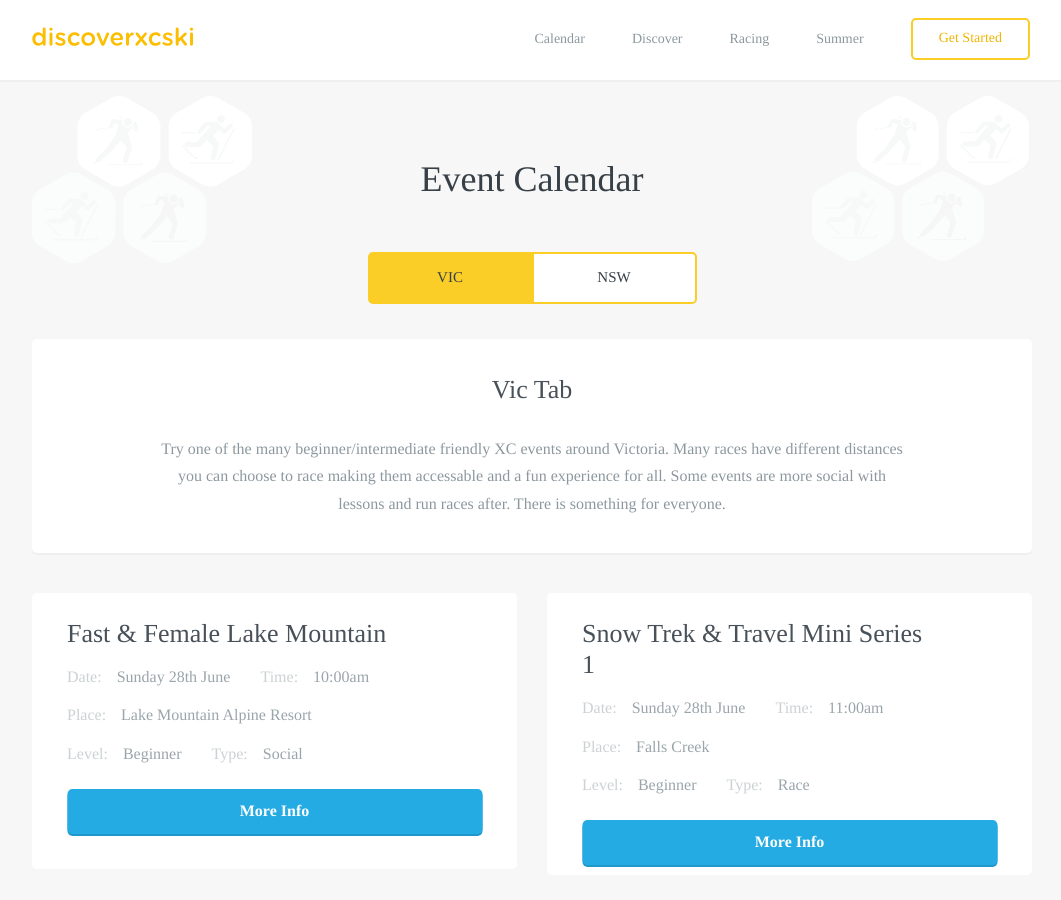
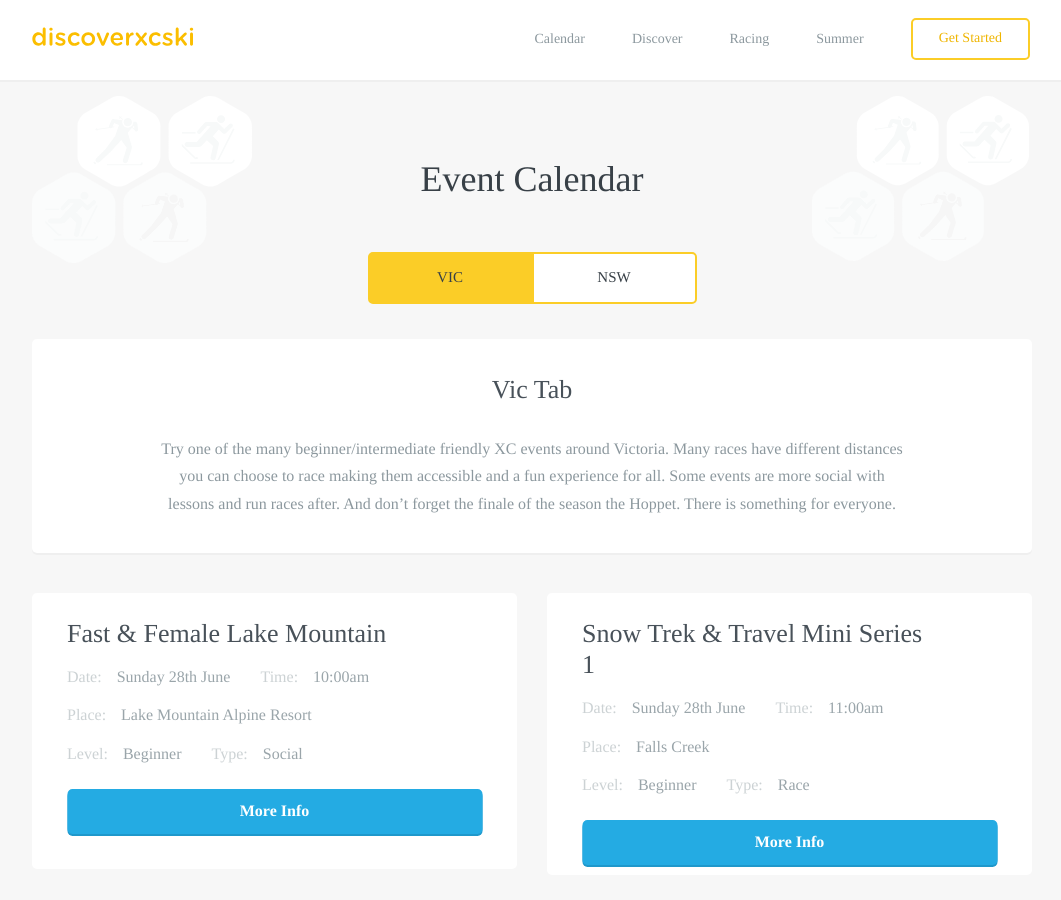
Before and after one commit to robcatto/robcatto.github.io, a Jekyll site: the page built from events/index.html, in a window 1280 px wide and 900 px high. Shown: the whole window, without its empty margins (108-1169 px from the left). Built offline with Jekyll 4.4.1, drawn with Linux system fonts in a browser that asks for light colours; some web fonts are replaced; Markdown is read by kramdown in place of the engine named in the settings.

Commit message:
Update index.html

```diff
--- a/events/index.html
+++ b/events/index.html
@@ -46,7 +46,7 @@ layout: default
         <div id="content1">
         <section class="mobile_section" style="margin-top: 35px; margin-bottom: 0px;">
                     <h3>Vic Tab</h3>
-                    <p>Try one of the many beginner/intermediate friendly XC events around Victoria.  Many races have different distances you can choose to race making them accessable and a fun experience for all.  Some events are more social with lessons and run races after.  There is something for everyone.
+                    <p>Try one of the many beginner/intermediate friendly XC events around Victoria.  Many races have different distances you can choose to race making them accessible and a fun experience for all.  Some events are more social with lessons and run races after.  And don’t forget the finale of the season the Hoppet.  There is something for everyone.
                      </p>
 
         </section>
@@ -289,107 +289,107 @@ layout: default
         <div id="content2">
          <section class="mobile_section" style="margin-top: 35px; margin-bottom: 0px;">
                     <h3>NSW Tab</h3>
-                    <p>Easy to learn and an activity for life, cross country skiing is a sport to put on your winter bucket-list. Whether you are looking to stay healthy or keep fit during the winter, snow-fun for the whole family, winter adventures or racing challenges, cross country skiing has something for everyone..
+                    <p>Come and try one of the many beginner/intermediate friendly XC events run by PerisherXC.  Many races have different distances you can choose to race making them accessible and a fun experience for all.  Some events are more social with lessons and run races after.  And don’t forget Perisher XC Ski Week a great week to explore what you can do on xc skis.
                      </p>
                     <a class="button small dark" href="http://discoverxcski.com/discoverxc/" data-featurette="analytics-click-event" data-event-category="button" data-event-action="M: Clicked Design an iOS Game" data-event-label="Source: Homepage Alt" id="featurette-35">Why should you try XC?</a>
         </section>
 
                 <section class="mobile_section" style="max-width: 1030px;  background-color: transparent; box-shadow: none;" >
                 <div class="row" style="max-width: 1030px;">
+                     <!--Paddy Pallin Junior Perisher-->
+                        <div class="column two">
+                            <div class="callout-card event__card">
+                                    <h3 class="event__heading">Paddy Pallin Junior</h3>
+                                        <span class="event__meta">Date:</span><span class="event__info">Saturday 27th June</span><span class="event__meta">Time:</span><span class="event__info">11:00am</span>
+                                        <br>
+                                        <span class="event__meta">Place:</span><span class="event__info">Perisher</span>
+                                        <br>
+                                        <span class="event__meta">Level:</span><span class="event__info">Beginner</span><span class="event__meta">Type:</span><span class="event__info">Junior</span>
+                                <a class="button small event__button" href="/discoverxc/kids" data-featurette="analytics-click-event" data-event-category="button" data-event-action="M: Clicked Perks" data-event-label="Source: Features Page" id="featurette-13">More Info</a>
+                            </div>
+                        </div>
 
+                          <!--Come and Try XC Skiing Open Day PErisher-->
+                        <div class="column two">
+                            <div class="callout-card event__card">
+                                    <h3 class="event__heading">Come and Try XC Skiing Open Day</h3>
+                                        <span class="event__meta">Date:</span><span class="event__info">Saturday 4th July</span><span class="event__meta">Time:</span><span class="event__info">8:30am</span>
+                                        <br>
+                                        <span class="event__meta">Place:</span><span class="event__info">Perisher</span>
+                                        <br>
+                                        <span class="event__meta">Level:</span><span class="event__info">Beginner</span><span class="event__meta">Type:</span><span class="event__info">Social</span>
+                                <a class="button small event__button" href="/discoverxc/kids" data-featurette="analytics-click-event" data-event-category="button" data-event-action="M: Clicked Perks" data-event-label="Source: Features Page" id="featurette-13">More Info</a>
+                            </div>
+                        </div>
+                          <!--Paddy Pallin Junior Shield-->
+                        <div class="column two">
+                            <div class="callout-card event__card">
+                                    <h3 class="event__heading">Paddy Pallin Junior Shield</h3>
+                                        <span class="event__meta">Date:</span><span class="event__info">Wednesday 8th July</span><span class="event__meta">Time:</span><span class="event__info">1:30pm</span>
+                                        <br>
+                                        <span class="event__meta">Place:</span><span class="event__info">Charlottes Pass</span>
+                                        <br>
+                                        <span class="event__meta">Level:</span><span class="event__info">Beginner</span><span class="event__meta">Type:</span><span class="event__info">Junior</span>
+                                <a class="button small event__button" href="/discoverxc/kids" data-featurette="analytics-click-event" data-event-category="button" data-event-action="M: Clicked Perks" data-event-label="Source: Features Page" id="featurette-13">More Info</a>
+                            </div>
+                        </div>
+                          <!--NSW Junior Sprint Champ's Perisher-->
+                        <div class="column two">
+                            <div class="callout-card event__card">
+                                    <h3 class="event__heading">NSW Junior Sprint Champ's Perisher</h3>
+                                        <span class="event__meta">Date:</span><span class="event__info">Saturday 11th July</span><span class="event__meta">Time:</span><span class="event__info">10:00am</span>
+                                        <br>
+                                        <span class="event__meta">Place:</span><span class="event__info">Perisher</span>
+                                        <br>
+                                        <span class="event__meta">Level:</span><span class="event__info">Beginner</span><span class="event__meta">Type:</span><span class="event__info">Race</span>
+                                <a class="button small event__button" href="/discoverxc/kids" data-featurette="analytics-click-event" data-event-category="button" data-event-action="M: Clicked Perks" data-event-label="Source: Features Page" id="featurette-13">More Info</a>
+                            </div>
+                        </div>
+                           <!--Come and Try XC Skiing Open Day Perisher-->
+                        <div class="column two">
+                            <div class="callout-card event__card">
+                                    <h3 class="event__heading">Come and Try XC Skiing Open Day Perisher</h3>
+                                        <span class="event__meta">Date:</span><span class="event__info">Sunday 19th July</span><span class="event__meta">Time:</span><span class="event__info">8:30am</span>
+                                        <br>
+                                        <span class="event__meta">Place:</span><span class="event__info">Perisher</span>
+                                        <br>
+                                        <span class="event__meta">Level:</span><span class="event__info">Beginner</span><span class="event__meta">Type:</span><span class="event__info">Social</span>
+                                <a class="button small event__button" href="/discoverxc/kids" data-featurette="analytics-click-event" data-event-category="button" data-event-action="M: Clicked Perks" data-event-label="Source: Features Page" id="featurette-13">More Info</a>
+                            </div>
+                        </div>
+                          <!--Mini Series 3 Falls Creek-->
                         <div class="column two">
                             <div class="callout-card event__card">
                                     <h3 class="event__heading">Fast & Female Weekend</h3>
                                         <span class="event__meta">Date:</span><span class="event__info">27th July 2015</span><span class="event__meta">Time:</span><span class="event__info">10:30am</span>
                                         <br>
-                                        <span class="event__meta">Place:</span><span class="event__info">Lake Mountain Alpine Resort</span>
+                                        <span class="event__meta">Place:</span><span class="event__info">Perisher</span>
                                         <br>
                                         <span class="event__meta">Level:</span><span class="event__info">Beginner</span><span class="event__meta">Type:</span><span class="event__info">Social</span>
                                 <a class="button small event__button" href="/discoverxc/kids" data-featurette="analytics-click-event" data-event-category="button" data-event-action="M: Clicked Perks" data-event-label="Source: Features Page" id="featurette-13">More Info</a>
                             </div>
                         </div>
-
-
+                          <!--ACT Schools Cross Country Championships-->
                         <div class="column two">
                             <div class="callout-card event__card">
-                                    <h3 class="event__heading">Fast & Female Weekend</h3>
-                                        <span class="event__meta">Date:</span><span class="event__info">27th July 2015</span><span class="event__meta">Time:</span><span class="event__info">10:30am</span>
+                                    <h3 class="event__heading">ACT Schools Cross Country Championships</h3>
+                                        <span class="event__meta">Date:</span><span class="event__info">Sunday 12th July</span><span class="event__meta">Time:</span><span class="event__info">9:00am</span>
                                         <br>
-                                        <span class="event__meta">Place:</span><span class="event__info">Lake Mountain Alpine Resort</span>
+                                        <span class="event__meta">Place:</span><span class="event__info">Perisher</span>
                                         <br>
-                                        <span class="event__meta">Level:</span><span class="event__info">Beginner</span><span class="event__meta">Type:</span><span class="event__info">Social</span>
+                                        <span class="event__meta">Level:</span><span class="event__info">Beginner</span><span class="event__meta">Type:</span><span class="event__info">Race</span>
                                 <a class="button small event__button" href="/discoverxc/kids" data-featurette="analytics-click-event" data-event-category="button" data-event-action="M: Clicked Perks" data-event-label="Source: Features Page" id="featurette-13">More Info</a>
                             </div>
                         </div>
-
+                          <!--XC Ski Week-->
                         <div class="column two">
                             <div class="callout-card event__card">
-                                    <h3 class="event__heading">Fast & Female Weekend</h3>
-                                        <span class="event__meta">Date:</span><span class="event__info">27th July 2015</span><span class="event__meta">Time:</span><span class="event__info">10:30am</span>
+                                    <h3 class="event__heading">Perisher XC Ski Week</h3>
+                                        <span class="event__meta">Date:</span><span class="event__info">Saturday 1st August</span><span class="event__meta">Time:</span><span class="event__info">10:00am</span>
                                         <br>
-                                        <span class="event__meta">Place:</span><span class="event__info">Lake Mountain Alpine Resort</span>
+                                        <span class="event__meta">Place:</span><span class="event__info">Perisher</span>
                                         <br>
-                                        <span class="event__meta">Level:</span><span class="event__info">Beginner</span><span class="event__meta">Type:</span><span class="event__info">Social</span>
-                                <a class="button small event__button" href="/discoverxc/kids" data-featurette="analytics-click-event" data-event-category="button" data-event-action="M: Clicked Perks" data-event-label="Source: Features Page" id="featurette-13">More Info</a>
-                            </div>
-                        </div>
-
-                        <div class="column two">
-                            <div class="callout-card event__card">
-                                    <h3 class="event__heading">Fast & Female Weekend</h3>
-                                        <span class="event__meta">Date:</span><span class="event__info">27th July 2015</span><span class="event__meta">Time:</span><span class="event__info">10:30am</span>
-                                        <br>
-                                        <span class="event__meta">Place:</span><span class="event__info">Lake Mountain Alpine Resort</span>
-                                        <br>
-                                        <span class="event__meta">Level:</span><span class="event__info">Beginner</span><span class="event__meta">Type:</span><span class="event__info">Social</span>
-                                <a class="button small event__button" href="/discoverxc/kids" data-featurette="analytics-click-event" data-event-category="button" data-event-action="M: Clicked Perks" data-event-label="Source: Features Page" id="featurette-13">More Info</a>
-                            </div>
-                        </div>
-
-                        <div class="column two">
-                            <div class="callout-card event__card">
-                                    <h3 class="event__heading">Fast & Female Weekend</h3>
-                                        <span class="event__meta">Date:</span><span class="event__info">27th July 2015</span><span class="event__meta">Time:</span><span class="event__info">10:30am</span>
-                                        <br>
-                                        <span class="event__meta">Place:</span><span class="event__info">Lake Mountain Alpine Resort</span>
-                                        <br>
-                                        <span class="event__meta">Level:</span><span class="event__info">Beginner</span><span class="event__meta">Type:</span><span class="event__info">Social</span>
-                                <a class="button small event__button" href="/discoverxc/kids" data-featurette="analytics-click-event" data-event-category="button" data-event-action="M: Clicked Perks" data-event-label="Source: Features Page" id="featurette-13">More Info</a>
-                            </div>
-                        </div>
-
-                        <div class="column two">
-                            <div class="callout-card event__card">
-                                    <h3 class="event__heading">Fast & Female Weekend</h3>
-                                        <span class="event__meta">Date:</span><span class="event__info">27th July 2015</span><span class="event__meta">Time:</span><span class="event__info">10:30am</span>
-                                        <br>
-                                        <span class="event__meta">Place:</span><span class="event__info">Lake Mountain Alpine Resort</span>
-                                        <br>
-                                        <span class="event__meta">Level:</span><span class="event__info">Beginner</span><span class="event__meta">Type:</span><span class="event__info">Social</span>
-                                <a class="button small event__button" href="/discoverxc/kids" data-featurette="analytics-click-event" data-event-category="button" data-event-action="M: Clicked Perks" data-event-label="Source: Features Page" id="featurette-13">More Info</a>
-                            </div>
-                        </div>
-
-                        <div class="column two">
-                            <div class="callout-card event__card">
-                                    <h3 class="event__heading">Fast & Female Weekend</h3>
-                                        <span class="event__meta">Date:</span><span class="event__info">27th July 2015</span><span class="event__meta">Time:</span><span class="event__info">10:30am</span>
-                                        <br>
-                                        <span class="event__meta">Place:</span><span class="event__info">Lake Mountain Alpine Resort</span>
-                                        <br>
-                                        <span class="event__meta">Level:</span><span class="event__info">Beginner</span><span class="event__meta">Type:</span><span class="event__info">Social</span>
-                                <a class="button small event__button" href="/discoverxc/kids" data-featurette="analytics-click-event" data-event-category="button" data-event-action="M: Clicked Perks" data-event-label="Source: Features Page" id="featurette-13">More Info</a>
-                            </div>
-                        </div>
-
-                        <div class="column two">
-                            <div class="callout-card event__card">
-                                    <h3 class="event__heading">Fast & Female Weekend</h3>
-                                        <span class="event__meta">Date:</span><span class="event__info">27th July 2015</span><span class="event__meta">Time:</span><span class="event__info">10:30am</span>
-                                        <br>
-                                        <span class="event__meta">Place:</span><span class="event__info">Lake Mountain Alpine Resort</span>
-                                        <br>
-                                        <span class="event__meta">Level:</span><span class="event__info">Beginner</span><span class="event__meta">Type:</span><span class="event__info">Social</span>
+                                        <span class="event__meta">Level:</span><span class="event__info">Beginner</span><span class="event__meta">Type:</span><span class="event__info">Social & Race</span>
                                 <a class="button small event__button" href="/discoverxc/kids" data-featurette="analytics-click-event" data-event-category="button" data-event-action="M: Clicked Perks" data-event-label="Source: Features Page" id="featurette-13">More Info</a>
                             </div>
                         </div>
```
